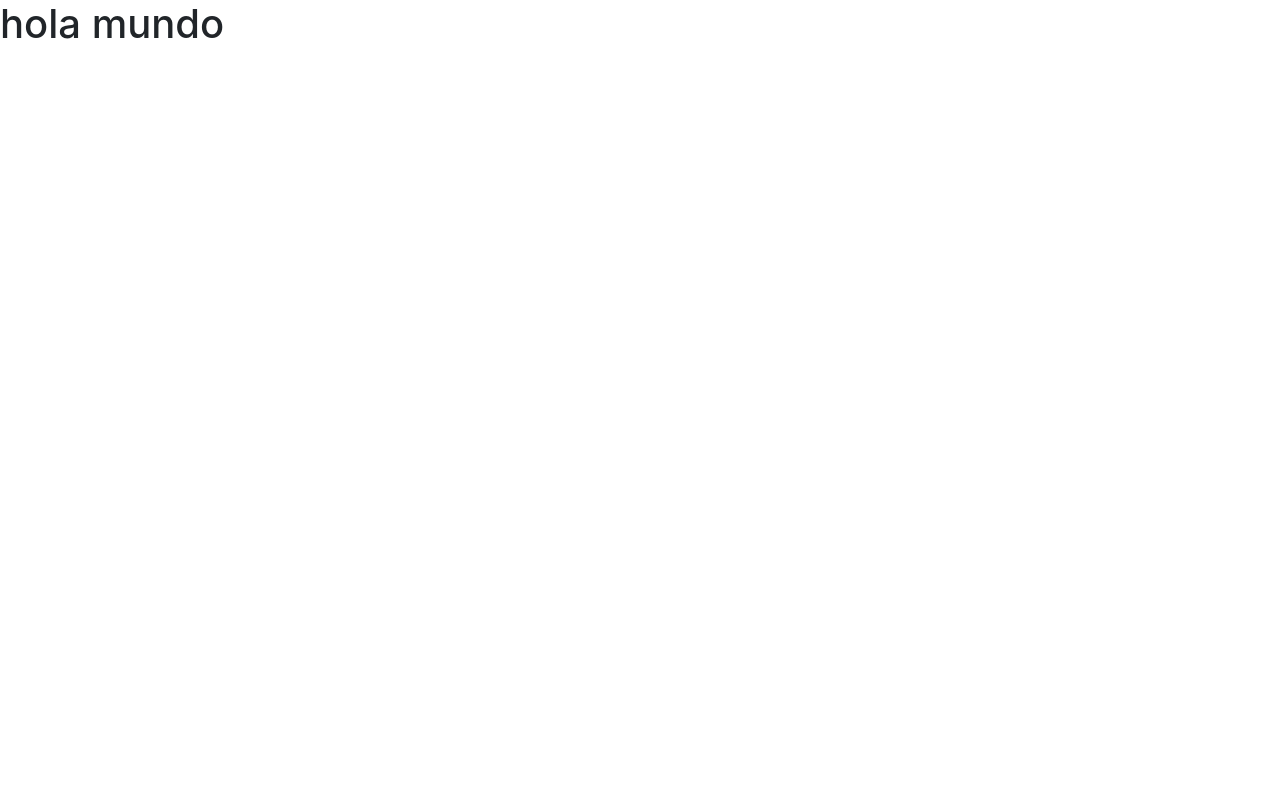
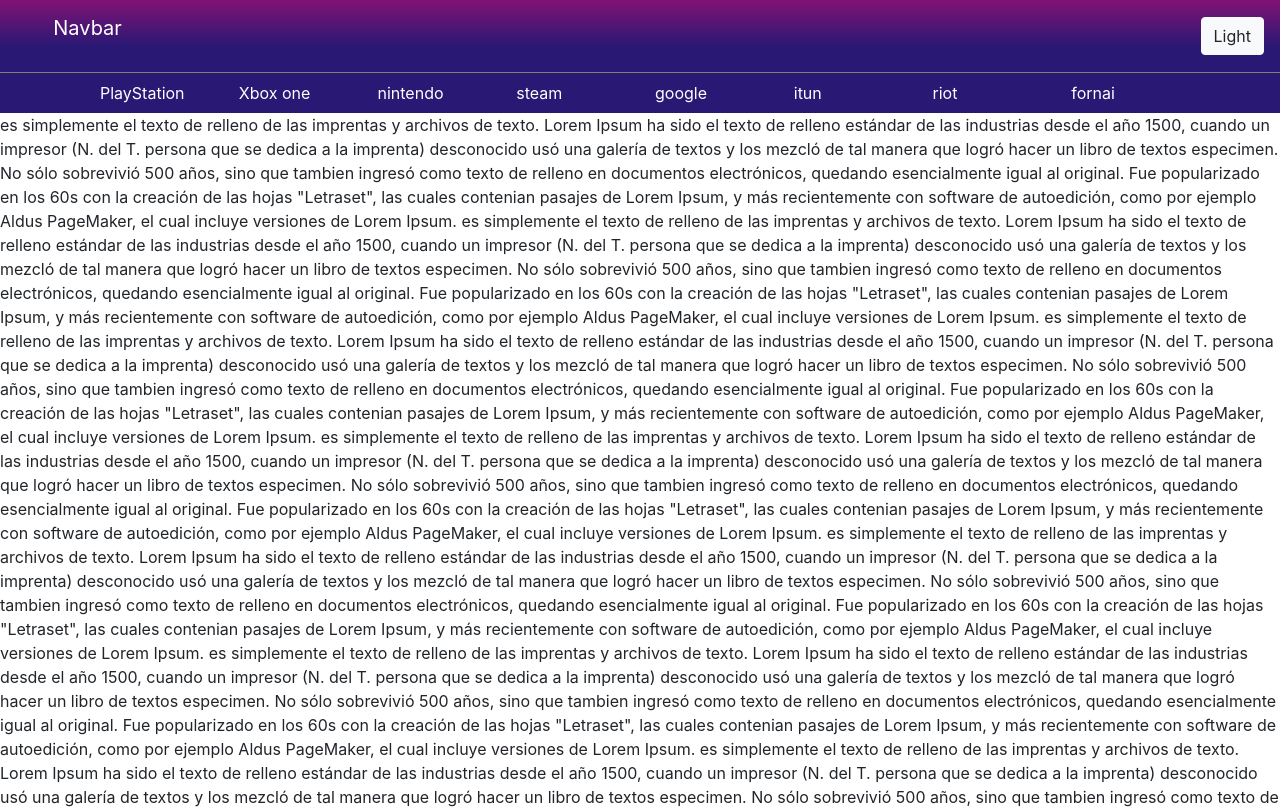
Before and after one commit to kevinjuanjacque/PavosFortniteSales, a React (Create React App) app in the folder front-end/salesfortnite/: page / in a window 1280 px wide. Shown: the top 809 px of the page. Built offline with nearby package versions, Linux system fonts and the light colour scheme.

Commit message:
agregamos subnav y sticktop

```diff
--- a/front-end/salesfortnite/package.json
+++ b/front-end/salesfortnite/package.json
@@ -8,6 +8,7 @@
     "@testing-library/user-event": "^7.2.1",
     "react": "^16.13.1",
     "react-dom": "^16.13.1",
+    "react-router-dom": "^5.2.0",
     "react-scripts": "3.4.3"
   },
   "scripts": {
--- a/front-end/salesfortnite/src/App.js
+++ b/front-end/salesfortnite/src/App.js
@@ -1,11 +1,10 @@
 import React from 'react';
+import { Rutas } from './routers/Rutas';
 
 
 function App() {
   return (
-    <div className="App">
-      <h1>hola mundo</h1>
-    </div>
+    <Rutas/>
   );
 }
 
--- /dev/null
+++ b/front-end/salesfortnite/src/Styles/appbar.css
@@ -0,0 +1,13 @@
+.colorDegradientLinear{
+    background: linear-gradient(0deg, rgba(41,24,116,1) 0%, rgba(41,24,116,1) 35%, rgba(129,19,117,1) 100%);
+}
+
+.sizedSubNav{
+    background-color: rgba(41,24,116,1);
+
+}
+
+.separador{
+    height: 1px;
+    background-color: grey;
+}
--- /dev/null
+++ b/front-end/salesfortnite/src/components/navbar.js
@@ -0,0 +1,47 @@
+import React from 'react';
+import '../Styles/appbar.css';
+
+export const Navbar = () => {
+    return (
+        <>
+            <nav className="navbar colorDegradientLinear navbar-expand-lg navbar-dark ">
+                <div className="container">
+                    <p className="navbar-brand" >Navbar</p>
+                </div>
+
+                <button className="btn btn-light">Light</button>
+            </nav>
+            <div className="separador" />
+            <div className="sizedSubNav sticky-top">
+                <div className="container row row-cols-8 text-white mx-auto">
+                    <div className="col mt-2 mb-2 ">
+                        PlayStation
+                    </div>
+                    <div className="col mt-2 mb-2">
+                        Xbox one
+                    </div>
+                    <div className="col mt-2 mb-2">
+                        nintendo
+                    </div>
+                    <div className="col mt-2 mb-2">
+                        steam
+                    </div>
+                    <div className="col mt-2 mb-2">
+                        google
+                    </div>
+                    <div className="col mt-2 mb-2">
+                        itun
+                    </div>
+                    <div className="col mt-2 mb-2">
+                        riot
+                    </div>
+                    <div className="col mt-2 mb-2">
+                        fornai
+                    </div>
+
+                </div>
+
+            </div>
+        </>
+    )
+}
--- /dev/null
+++ b/front-end/salesfortnite/src/routers/Rutas.js
@@ -0,0 +1,28 @@
+
+
+
+import React from 'react';
+import {
+    BrowserRouter as Router,
+    Switch,
+    Route,
+  } from 'react-router-dom';
+import { Navbar } from '../components/navbar';
+import { Home } from '../pages/Home';
+
+
+
+
+export const Rutas = () => {
+    return (
+        <Router>
+
+            <Navbar />
+
+            <Switch>
+                <Route path="/" component={Home} />
+            </Switch>
+
+        </Router>
+    )
+}
```
Also changed, not shown: front-end/salesfortnite/src/pages/Home.js (added), 1 other file (tests, documents, lock files or other folders).
